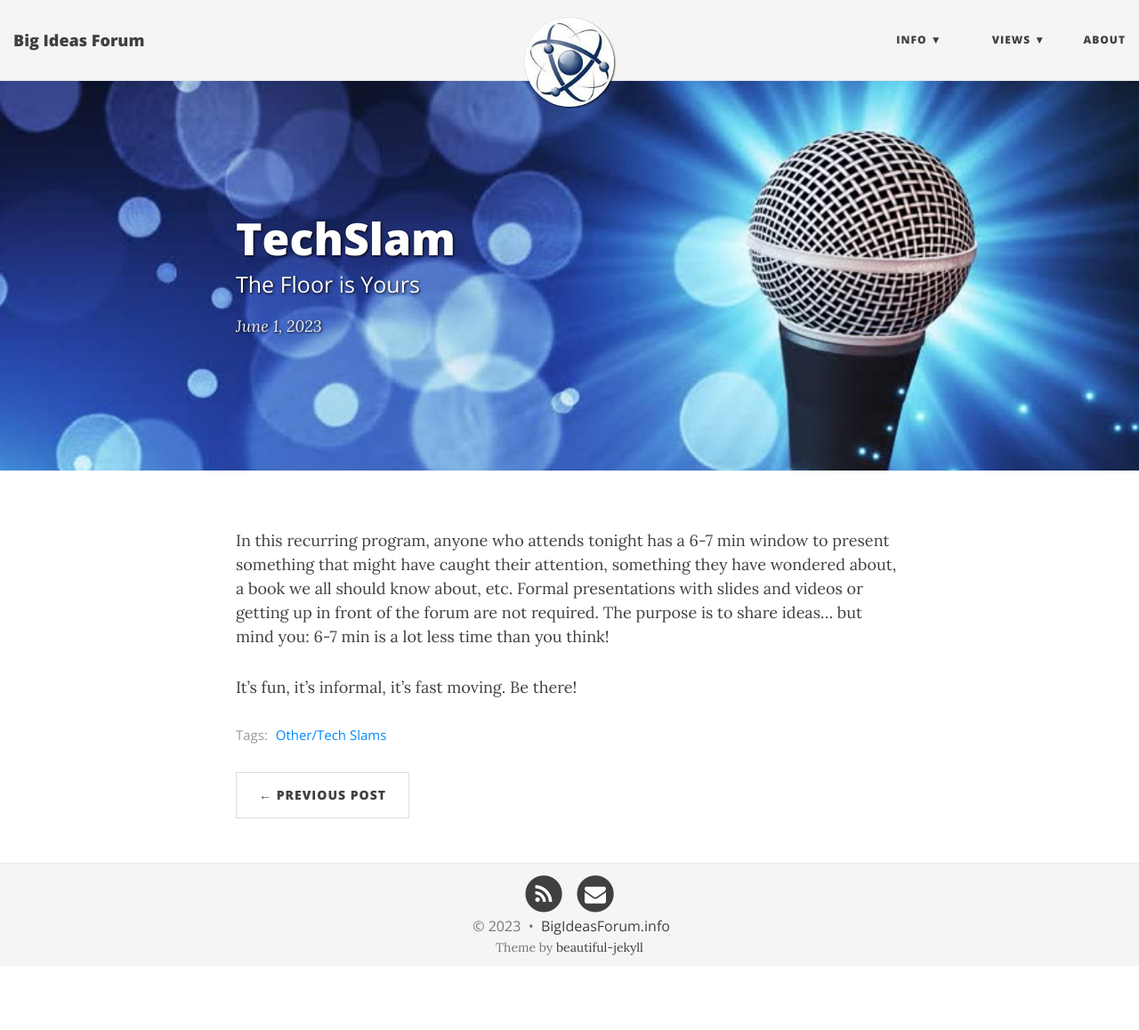
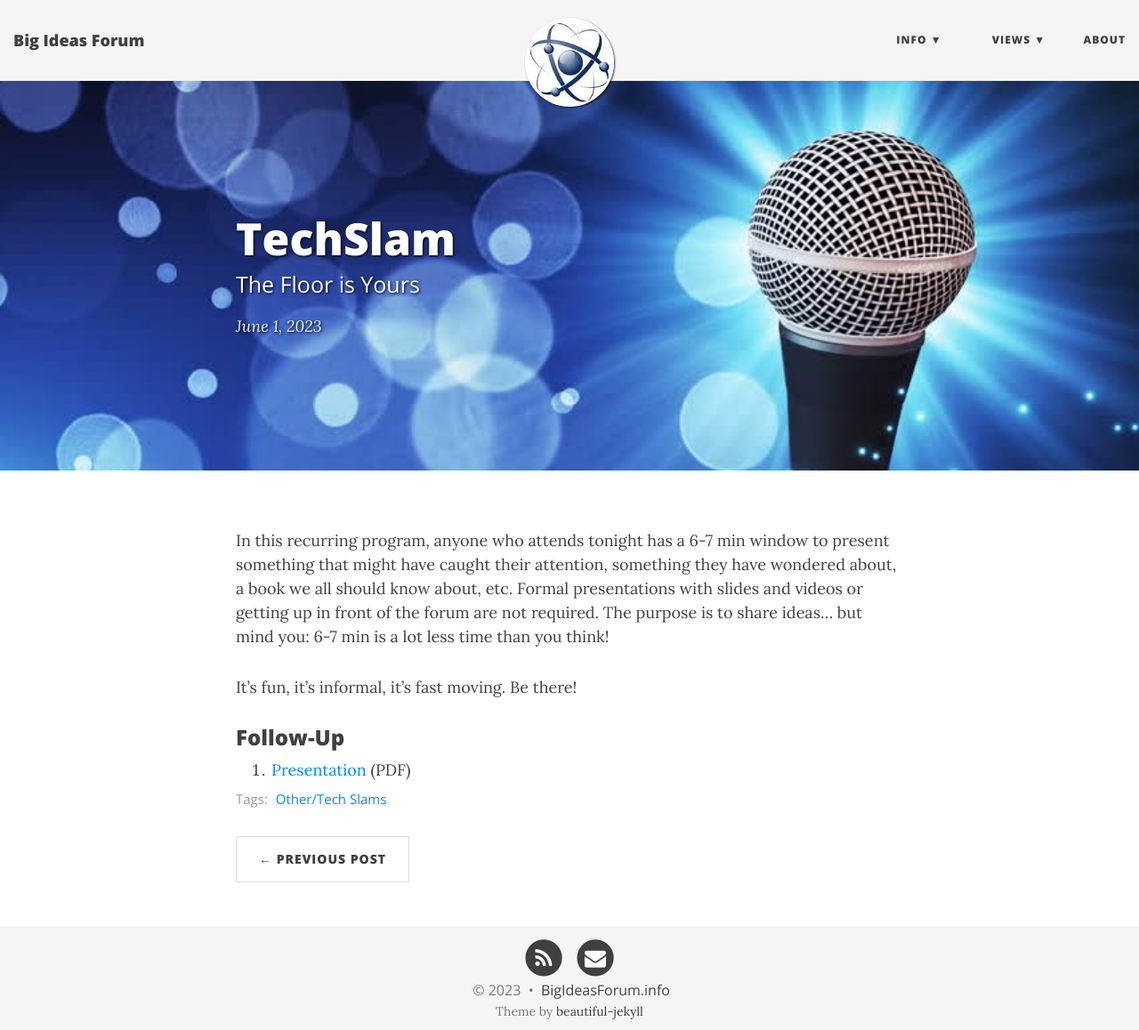
Before and after one commit to BigIdeasForum/bigideasforum.github.io, a Jekyll site: the page built from _posts/2023/2023-06-01-tech-slam18.md, in a window 1280 px wide and 1158 px high. Shown: the whole window at 89% size. Built offline with Jekyll 4.4.1, drawn with Linux system fonts in a browser that asks for light colours; nearby versions of some CDN libraries.

Commit message:
Update last event

```diff
--- a/_posts/2023/2023-06-01-tech-slam18.md
+++ b/_posts/2023/2023-06-01-tech-slam18.md
@@ -10,3 +10,7 @@ bigimg: /img/slam.jpg
 In this recurring program, anyone who attends tonight has a 6-7 min window to present something that might have caught their attention, something they have wondered about, a book we all should know about, etc. Formal presentations with slides and videos or getting up in front of the forum are not required. The purpose is to share ideas... but mind you: 6-7 min is a lot less time than you think!
 
 It’s fun, it’s informal, it’s fast moving. Be there!
+
+### Follow-Up
+
+1. [Presentation](/assets/present/2023/2023-06-01/tech_slam.pdf) (PDF)
```
Also changed, not shown: 1 other file.
